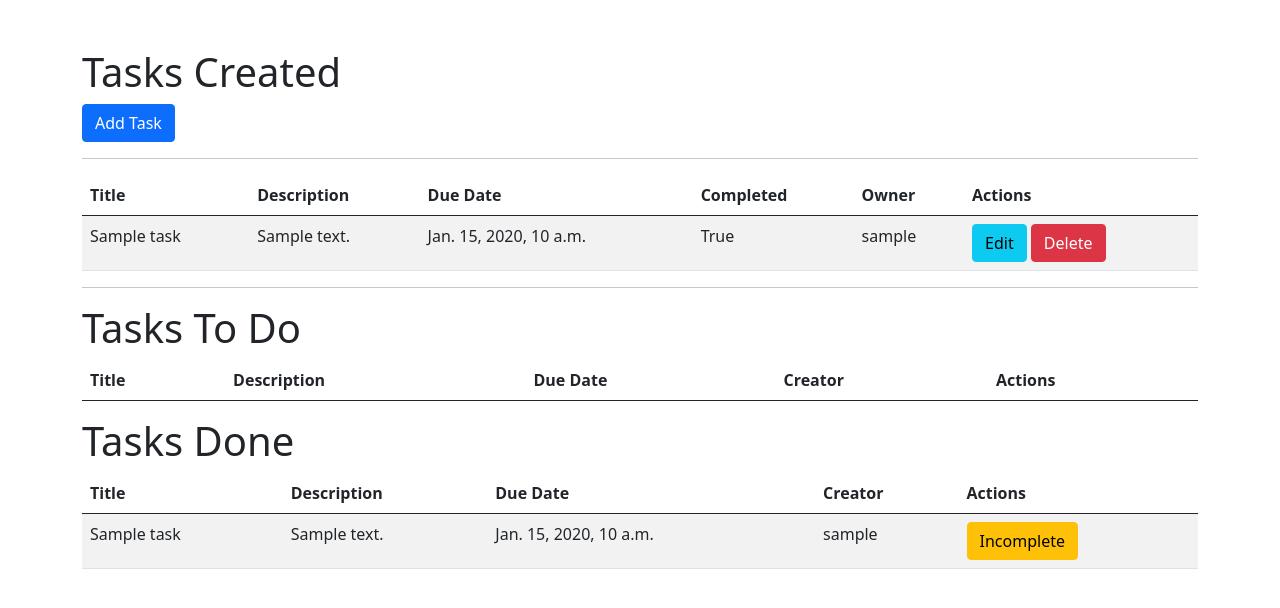
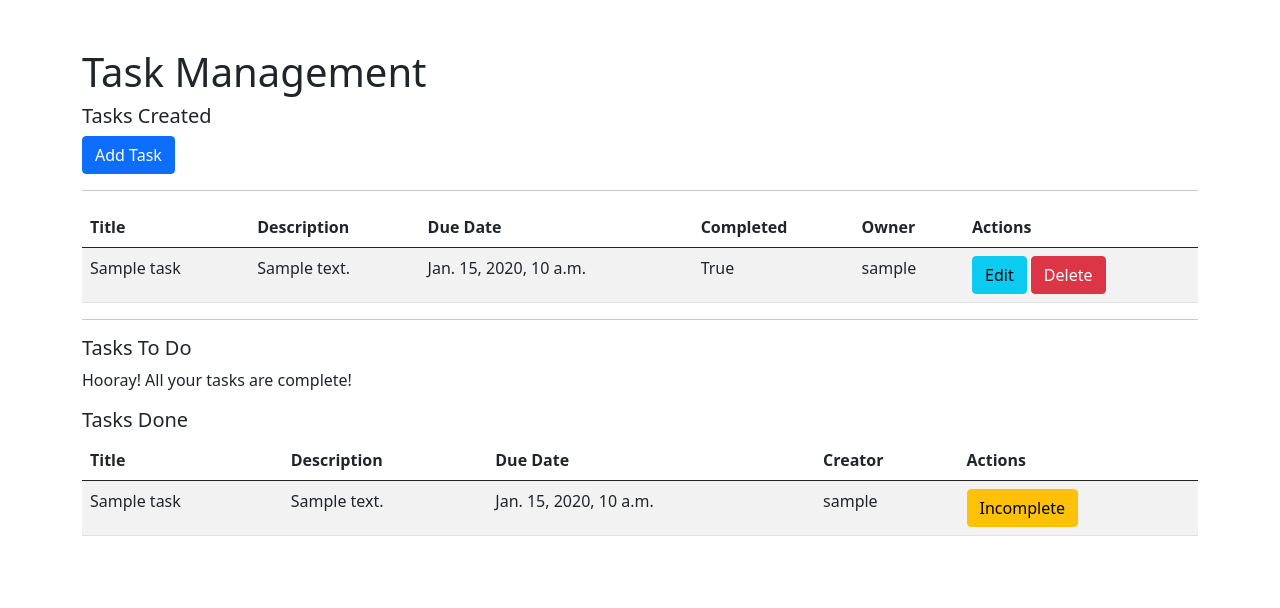
Before and after one commit to ByteMeDirk/100711297-cw2-2024, a Django app: page /list_tasks/ in a window 1280 px wide. Shown: the part 56-664 px from the top of the page. Run offline with Django 4.2, Linux system fonts and the light colour scheme; a user stored in the database is signed in; tables that the repository leaves empty hold one stand-in row (values such as "Sample post"); lists and menus that the app fills with data are empty.

Commit message:
Task - Task Management

```diff
--- a/task_management/views.py
+++ b/task_management/views.py
@@ -10,13 +10,15 @@ from .models import Task
 def create_task(request):
     """
     This view allows users to create a new task.
+    task.creator is the current user.
+    task.owner is the assigned user.
     """
     if request.method == "POST":
         form = TaskForm(request.POST)
         if form.is_valid():
             task = form.save(commit=False)
             task.creator = request.user
-            task.owner = request.user
+            task.owner = form.cleaned_data["owner"]
             task.save()
             return redirect("list_tasks")
     else:
--- a/templates/event_management/calendar.html
+++ b/templates/event_management/calendar.html
@@ -8,7 +8,7 @@
     <link href="https://cdnjs.cloudflare.com/ajax/libs/qtip2/3.0.3/jquery.qtip.min.css" rel="stylesheet">
     <script src="https://cdnjs.cloudflare.com/ajax/libs/qtip2/3.0.3/jquery.qtip.min.js"></script>
 
-    <h1>Event Calendar</h1>
+    <h1>Event Management</h1>
     <div id='calendar'></div>
 
     <script>
--- a/templates/task_management/list_tasks.html
+++ b/templates/task_management/list_tasks.html
@@ -2,9 +2,11 @@
 {% extends "base.html" %}
 
 {% block content %}
-    <h1>Tasks Created</h1>
+    <h1>Task Management</h1>
+    <h5>Tasks Created</h5>
     <a href="{% url 'create_task' %}" class="btn btn-primary">Add Task</a>
     <hr>
+    {% if tasks_created %}
         <table class="table table-striped">
             <thead>
             <tr>
@@ -32,8 +34,12 @@
             {% endfor %}
             </tbody>
         </table>
+    {% else %}
+        <p>You have not created any tasks yet!</p>
+    {% endif %}
     <hr>
-    <h1>Tasks To Do</h1>
+    <h5>Tasks To Do</h5>
+    {% if  tasks_owned_incomplete %}
         <table class="table table-striped">
             <thead>
             <tr>
@@ -58,7 +64,11 @@
             {% endfor %}
             </tbody>
         </table>
-    <h1>Tasks Done</h1>
+    {% else %}
+        <p>Hooray! All your tasks are complete!</p>
+    {% endif %}
+    <h5>Tasks Done</h5>
+    {% if tasks_owned_complete %}
         <table class="table table-striped">
             <thead>
             <tr>
@@ -83,4 +93,7 @@
             {% endfor %}
             </tbody>
         </table>
+    {% else %}
+        <p>There are no tasks done yet!</p>
+    {% endif %}
 {% endblock %}
```
Also changed, not shown: beecham_family_app/views.py (+12 -1 lines), templates/home.html (+13 -3 lines). Lines whose indentation alone changed are shown as unchanged.
